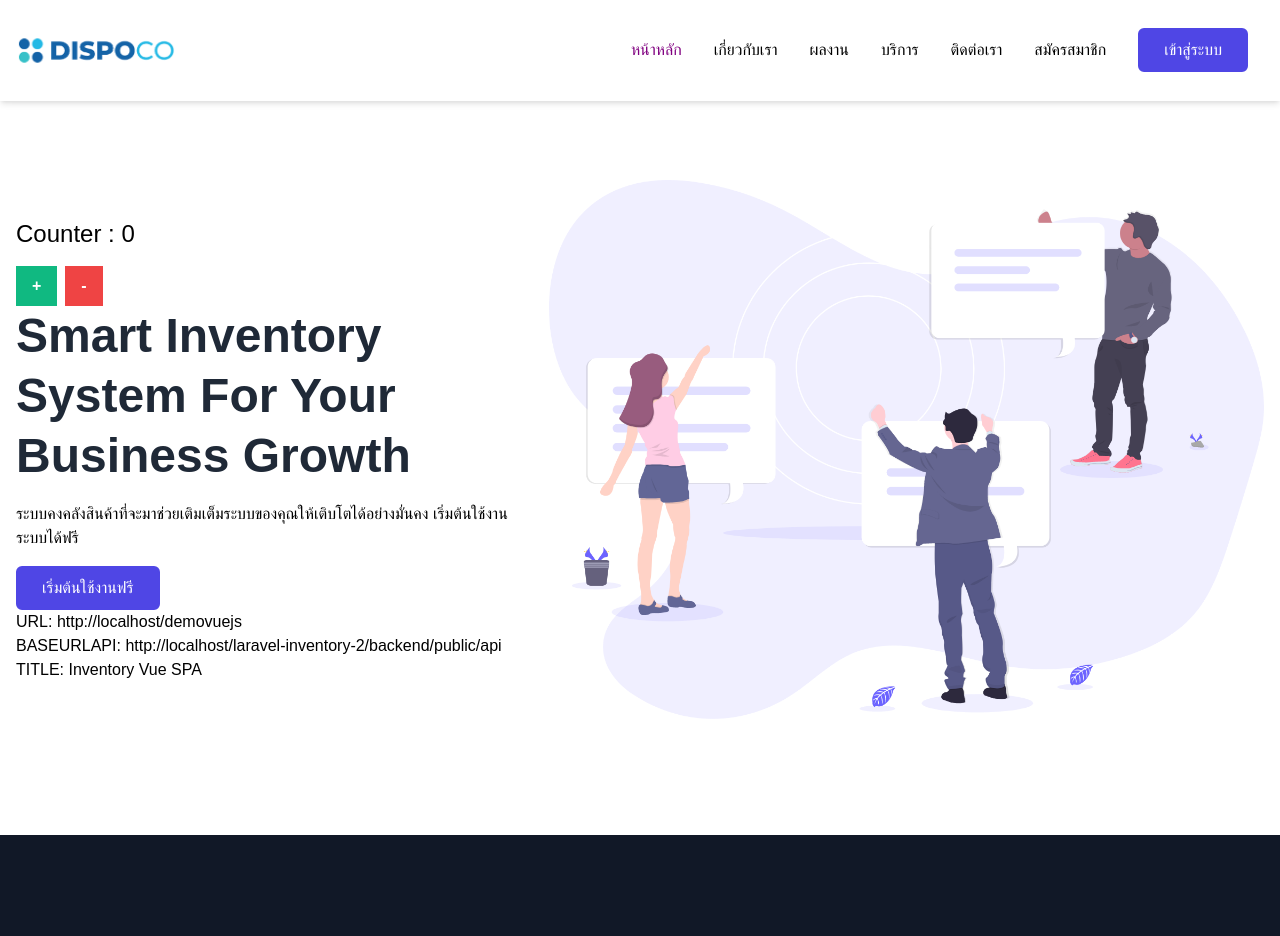
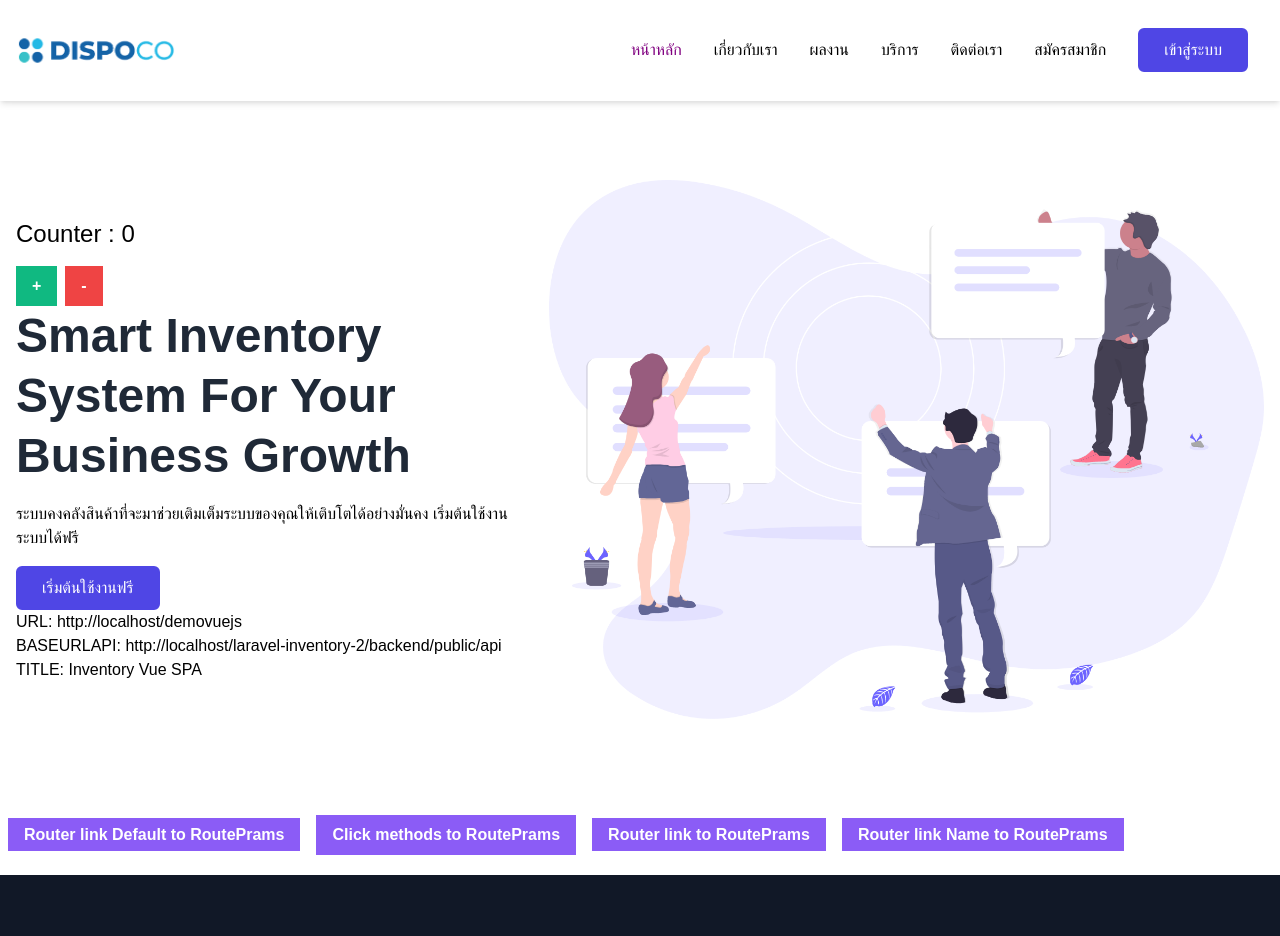
Before and after one commit to heart-01/laravel-inventory, a Vue app in the folder frontend/: page / in a window 1280 px wide. Shown: the top 936 px of the page. Built offline with nearby package versions, Linux system fonts and the light colour scheme; a web font is replaced by a local one; what vue-sweetalert2 would draw is missing.

Commit message:
RouterPrams

```diff
--- a/frontend/src/router/index.js
+++ b/frontend/src/router/index.js
@@ -33,6 +33,7 @@ import RenderFunctions from '@/views/other/RenderFunctions/RenderFunctions.vue'
 import Jsx from '@/views/other/JSX/Jsx.vue'
 import onceClick from '@/views/other/onceClick/onceClick.vue'
 import WebScraper from '@/views/other/WebScraper/WebScraper.vue'
+import RoutePrams from '@/views/other/RoutePrams/RoutePrams.vue'
 //NavigationsGuard
 import NavigatLogin from '@/views/other/NavigationsGuard/Login.vue'
 import NavigatHome from '@/views/other/NavigationsGuard/Home.vue'
@@ -332,6 +333,28 @@ const routes = [
       title : 'WebScraper'
     }
   },
+  {
+    // path: '/RoutePrams/:id?',
+    // name: 'RoutePrams',
+    // component: RoutePrams,
+    // meta : {
+    //   title : 'RoutePrams'
+    // }
+
+    path: '/RoutePrams/',
+    component: FrontendLayout,
+    children: [
+      {
+        path: ':id?',
+        name: 'RoutePrams',
+        component: RoutePrams
+      }
+    ],
+    meta : {
+      title : 'RoutePrams',
+      description : 'RoutePrams'
+    }
+  },
 
 ]
 
--- a/frontend/src/views/frontend/Home.vue
+++ b/frontend/src/views/frontend/Home.vue
@@ -21,6 +21,11 @@
             </div>
         </div>
     </section>
+
+    <router-link :to="{ name: 'RoutePrams' }" class="px-4 py-2 mx-2 font-bold text-white bg-purple-500">Router link Default to RoutePrams</router-link>
+    <button @click="RouterPrams" class="px-4 py-2 mx-2 font-bold text-white bg-purple-500">Click methods to RoutePrams</button>
+    <router-link :to="{ path: '/RoutePrams/1111' }" class="px-4 py-2 mx-2 font-bold text-white bg-purple-500">Router link to RoutePrams</router-link>
+    <router-link :to="{ name: 'RoutePrams', params: { id: '5678' }}" class="px-4 py-2 mx-2 font-bold text-white bg-purple-500">Router link Name to RoutePrams</router-link>
 </template>
 
 <script>
@@ -53,6 +58,9 @@ export default {
         counterDown(){
             this.$store.commit("decrement") //this.$store.commit คือการเข้าถึง Mutations ใน vuex // decrement ชื่อฟังชั่นใน vuex
         },
+        RouterPrams(){
+            this.$router.push({ path: '/RoutePrams/1234'})
+        }
     }
 }
 </script>
--- /dev/null
+++ b/frontend/src/views/other/RoutePrams/RoutePrams.vue
@@ -0,0 +1,21 @@
+<template>
+    <div class="p-52" >
+        id From Home ---> {{ id }}
+    </div>
+</template>
+
+<script>
+    export default {
+        data(){
+            return {
+                id: 1
+            }
+        },
+
+        mounted(){
+            console.log(this.$route)
+            // this.id = this.$route.params.id
+            this.id = this.$route.params.id ? this.$route.params.id : this.id
+        }
+    }
+</script>
```
